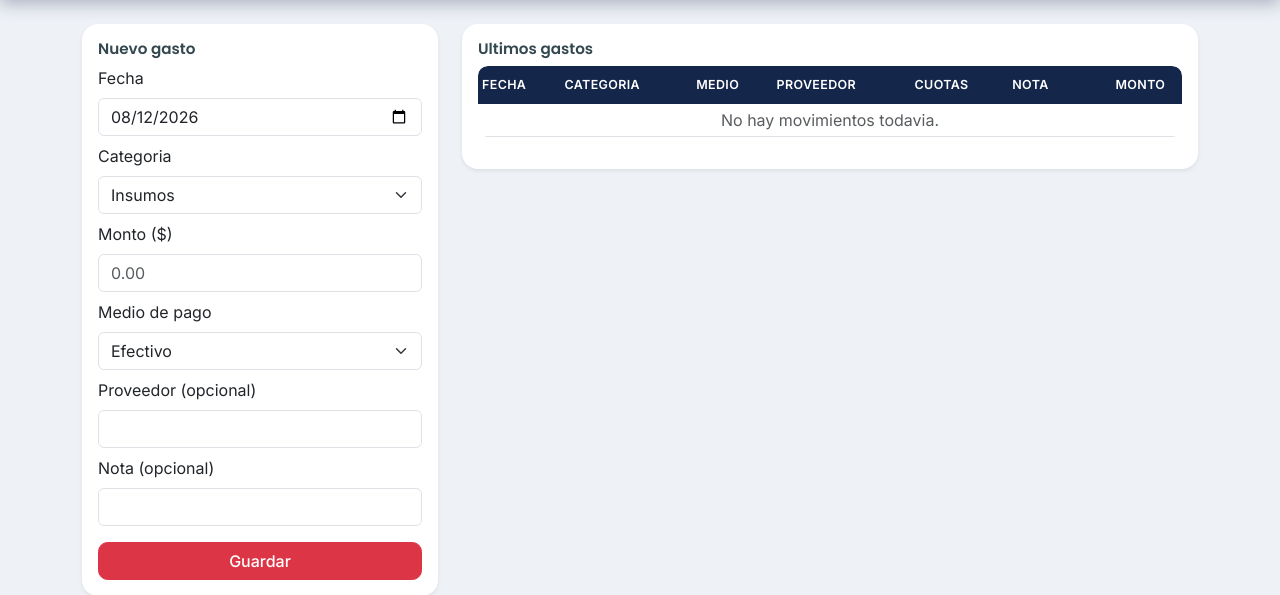
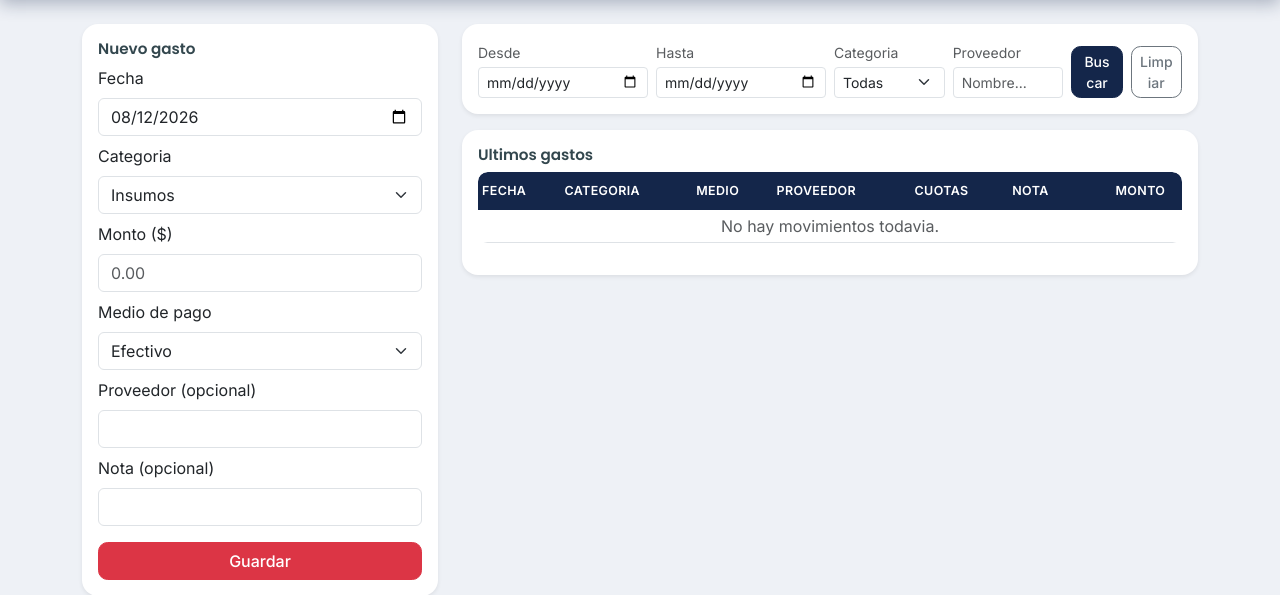
Before and after one commit to FacuG1294/lavanderia-contable, a Flask app: page /gastos in a window 1280 px wide. Shown: the part 66-661 px from the top of the page. Run offline with Flask 3, Linux system fonts and the light colour scheme; the visitor is signed in with stand-in values (Sample User, id 1); data that the repository does not hold is empty; parts of the project's set-up code (start-up, migrations or seed data) failed here and were passed over; some libraries are stand-ins or nearby versions.

Commit message:
Add files via upload

```diff
--- a/app.py
+++ b/app.py
@@ -465,6 +465,39 @@ def dashboard():
     )
 
 
+def _query_movimientos(db, tipo, args):
+    conditions = ["tipo = ?"]
+    params = [tipo]
+
+    desde = (args.get("desde") or "").strip()
+    hasta = (args.get("hasta") or "").strip()
+    categoria = (args.get("categoria") or "").strip()
+    contraparte = (args.get("contraparte") or "").strip()
+
+    if desde:
+        conditions.append("fecha >= ?")
+        params.append(desde)
+    if hasta:
+        conditions.append("fecha <= ?")
+        params.append(hasta)
+    if categoria:
+        conditions.append("categoria = ?")
+        params.append(categoria)
+    if contraparte:
+        conditions.append("LOWER(contraparte) LIKE ?")
+        params.append(f"%{contraparte.lower()}%")
+
+    where = " AND ".join(conditions)
+    filas = db.execute(
+        f"SELECT * FROM transactions WHERE {where} ORDER BY fecha DESC, id DESC LIMIT 300",
+        tuple(params),
+    ).fetchall()
+
+    filtros = {"desde": desde, "hasta": hasta, "categoria": categoria, "contraparte": contraparte}
+    hay_filtro = any(filtros.values())
+    return filas, filtros, hay_filtro
+
+
 def _servicios_agrupados():
     db = get_db()
     filas = db.execute(
@@ -511,9 +544,7 @@ def ingresos():
         flash("Ingreso registrado", "success")
         return redirect(url_for("ingresos"))
 
-    filas = db.execute(
-        "SELECT * FROM transactions WHERE tipo='ingreso' ORDER BY fecha DESC, id DESC LIMIT 100"
-    ).fetchall()
+    filas, filtros, hay_filtro = _query_movimientos(db, "ingreso", request.args)
     orden_secciones, servicios_grupos = _servicios_agrupados()
     nombres_clientes = [
         row["nombre"] for row in db.execute("SELECT nombre FROM clientes ORDER BY nombre").fetchall()
@@ -529,6 +560,8 @@ def ingresos():
         orden_secciones=orden_secciones,
         servicios_grupos=servicios_grupos,
         nombres_clientes=nombres_clientes,
+        filtros=filtros,
+        hay_filtro=hay_filtro,
     )
 
 
@@ -596,9 +629,7 @@ def gastos():
         flash("Gasto registrado", "success")
         return redirect(url_for("gastos"))
 
-    filas = db.execute(
-        "SELECT * FROM transactions WHERE tipo='gasto' ORDER BY fecha DESC, id DESC LIMIT 100"
-    ).fetchall()
+    filas, filtros, hay_filtro = _query_movimientos(db, "gasto", request.args)
     return render_template(
         "movimientos.html",
         tipo="gasto",
@@ -607,6 +638,8 @@ def gastos():
         medios_pago=MEDIOS_PAGO,
         filas=filas,
         hoy=date.today().isoformat(),
+        filtros=filtros,
+        hay_filtro=hay_filtro,
     )
 
 
--- a/templates/movimientos.html
+++ b/templates/movimientos.html
@@ -105,9 +105,45 @@
   </div>
 
   <div class="col-lg-8">
+    <div class="card shadow-sm mb-3">
+      <div class="card-body">
+        <form method="get" action="{{ url_for('ingresos' if tipo == 'ingreso' else 'gastos') }}" class="row g-2 align-items-end">
+          <div class="col-6 col-md-3">
+            <label class="form-label small text-muted mb-1">Desde</label>
+            <input type="date" name="desde" class="form-control form-control-sm" value="{{ filtros.desde }}">
+          </div>
+          <div class="col-6 col-md-3">
+            <label class="form-label small text-muted mb-1">Hasta</label>
+            <input type="date" name="hasta" class="form-control form-control-sm" value="{{ filtros.hasta }}">
+          </div>
+          <div class="col-6 col-md-2">
+            <label class="form-label small text-muted mb-1">Categoria</label>
+            <select name="categoria" class="form-select form-select-sm">
+              <option value="">Todas</option>
+              {% for c in categorias %}
+              <option value="{{ c }}" {{ 'selected' if c == filtros.categoria else '' }}>{{ c }}</option>
+              {% endfor %}
+            </select>
+          </div>
+          <div class="col-6 col-md-2">
+            <label class="form-label small text-muted mb-1">{{ 'Cliente' if tipo == 'ingreso' else 'Proveedor' }}</label>
+            <input type="text" name="contraparte" class="form-control form-control-sm" placeholder="Nombre..." value="{{ filtros.contraparte }}">
+          </div>
+          <div class="col-6 col-md-1">
+            <button type="submit" class="btn btn-sm btn-dark w-100">Buscar</button>
+          </div>
+          <div class="col-6 col-md-1">
+            <a href="{{ url_for('ingresos' if tipo == 'ingreso' else 'gastos') }}" class="btn btn-sm btn-outline-secondary w-100">Limpiar</a>
+          </div>
+        </form>
+      </div>
+    </div>
+
     <div class="card shadow-sm">
       <div class="card-body">
-        <h5 class="card-title">Ultimos {{ titulo|lower }}</h5>
+        <h5 class="card-title">
+          {% if hay_filtro %}{{ filas|length }} movimiento(s) encontrado(s){% else %}Ultimos {{ titulo|lower }}{% endif %}
+        </h5>
         <div class="table-responsive">
         <table class="table table-sm table-hover align-middle">
           <thead>
```
